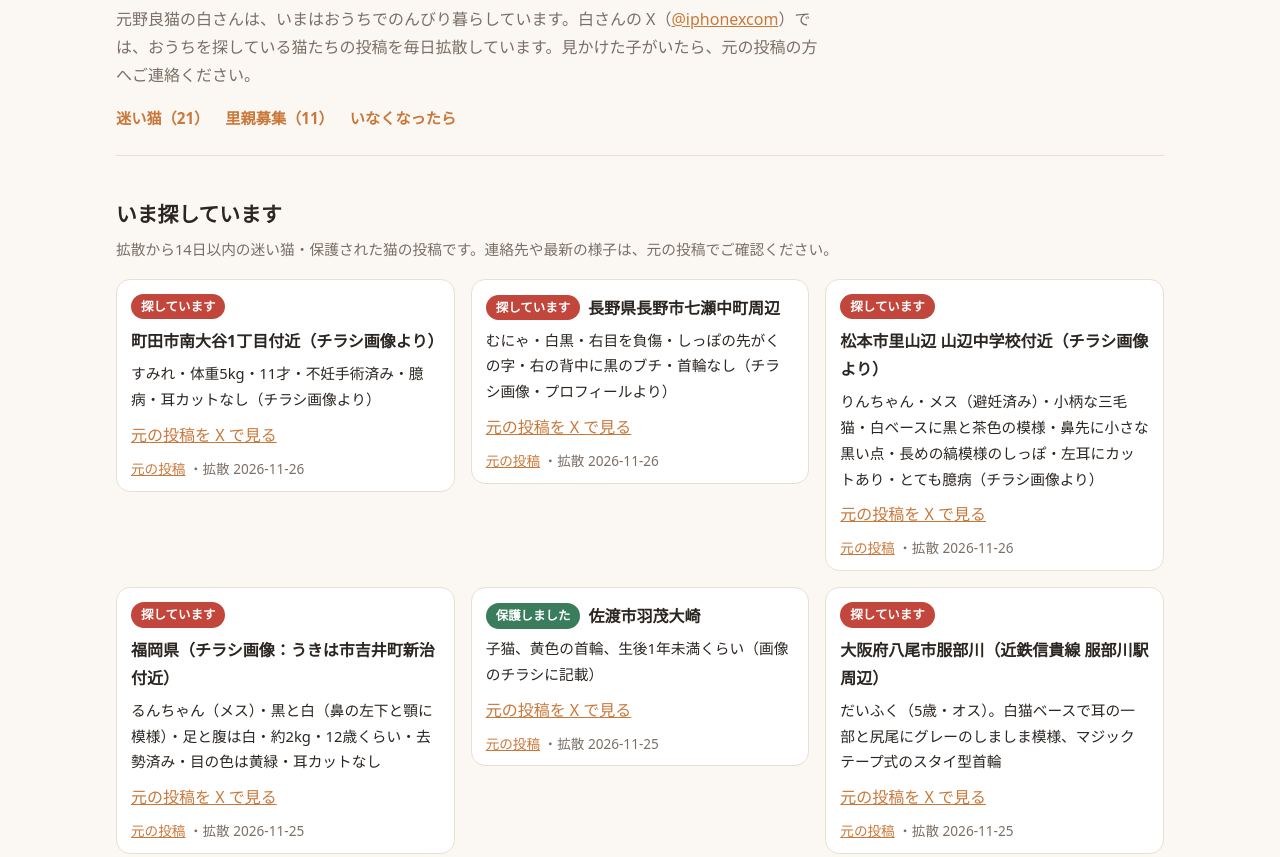
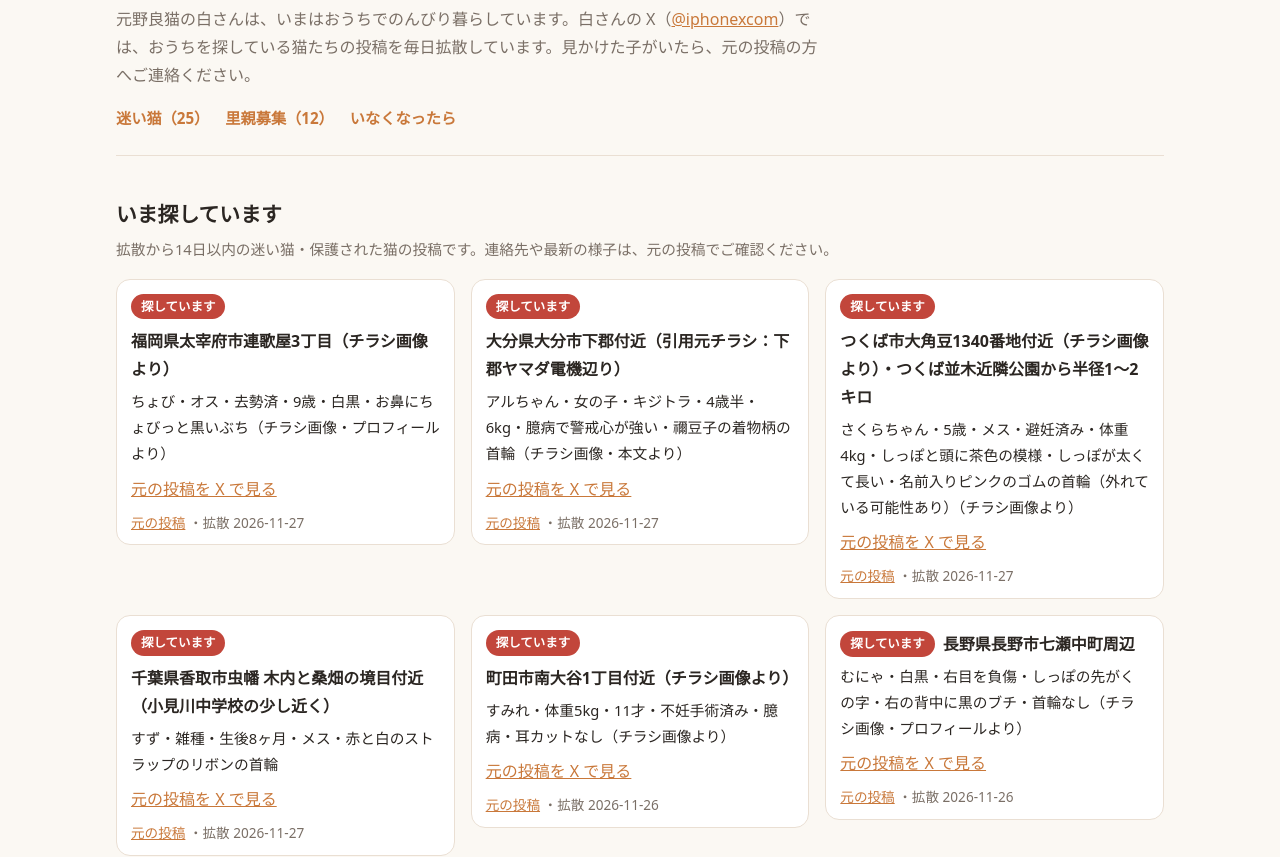
Before and after one commit to 2yzg569rkq-stack/shiro-cat-ouen, a plain HTML site: page docs/index.html in a window 1280 px wide. Shown: the part 102-959 px from the top of the page. Drawn offline with Linux system fonts and the light colour scheme.

Commit message:
Update cat support listings

```diff
--- a/docs/index.html
+++ b/docs/index.html
@@ -48,13 +48,61 @@ footer a{color:var(--accent)}
 <header>
   <h1>白さんの<span>迷い猫・保護猫</span>おうえん</h1>
   <p class="lead">元野良猫の白さんは、いまはおうちでのんびり暮らしています。白さんの X（<a href="https://x.com/iphonexcom" style="color:var(--accent)">@iphonexcom</a>）では、おうちを探している猫たちの投稿を毎日拡散しています。見かけた子がいたら、元の投稿の方へご連絡ください。</p>
-  <nav><a href="#lost">迷い猫（21）</a><a href="#adopt">里親募集（11）</a><a href="#guide">いなくなったら</a></nav>
+  <nav><a href="#lost">迷い猫（25）</a><a href="#adopt">里親募集（12）</a><a href="#guide">いなくなったら</a></nav>
 </header>
 
 <section id="lost">
   <h2>いま探しています</h2>
   <p class="sub">拡散から14日以内の迷い猫・保護された猫の投稿です。連絡先や最新の様子は、元の投稿でご確認ください。</p>
   <div class="grid">
+    <article class="card">
+      <div class="meta">
+        <span class="badge b-lost">探しています</span>
+        <span class="area">福岡県太宰府市連歌屋3丁目（チラシ画像より）</span>
+      </div>
+      <p class="feat">ちょび・オス・去勢済・9歳・白黒・お鼻にちょびっと黒いぶち（チラシ画像・プロフィールより）</p>
+      <blockquote class="twitter-tweet" data-dnt="true" data-lang="ja" data-conversation="none">
+        <a href="https://x.com/nekohacchipatch/status/2126089483607306373">元の投稿を X で見る</a>
+      </blockquote>
+      <p class="links"><a href="https://x.com/nekohacchipatch/status/2126089483607306373" target="_blank" rel="noopener">元の投稿</a>
+      ・拡散 2026-11-27</p>
+    </article>
+    <article class="card">
+      <div class="meta">
+        <span class="badge b-lost">探しています</span>
+        <span class="area">大分県大分市下郡付近（引用元チラシ：下郡ヤマダ電機辺り）</span>
+      </div>
+      <p class="feat">アルちゃん・女の子・キジトラ・4歳半・6kg・臆病で警戒心が強い・禰豆子の着物柄の首輪（チラシ画像・本文より）</p>
+      <blockquote class="twitter-tweet" data-dnt="true" data-lang="ja" data-conversation="none">
+        <a href="https://x.com/rinfam8/status/2126093561401925691">元の投稿を X で見る</a>
+      </blockquote>
+      <p class="links"><a href="https://x.com/rinfam8/status/2126093561401925691" target="_blank" rel="noopener">元の投稿</a>
+      ・拡散 2026-11-27</p>
+    </article>
+    <article class="card">
+      <div class="meta">
+        <span class="badge b-lost">探しています</span>
+        <span class="area">つくば市大角豆1340番地付近（チラシ画像より）・つくば並木近隣公園から半径1〜2キロ</span>
+      </div>
+      <p class="feat">さくらちゃん・5歳・メス・避妊済み・体重4kg・しっぽと頭に茶色の模様・しっぽが太くて長い・名前入りピンクのゴムの首輪（外れている可能性あり）（チラシ画像より）</p>
+      <blockquote class="twitter-tweet" data-dnt="true" data-lang="ja" data-conversation="none">
+        <a href="https://x.com/michell55158419/status/2126117971701694758">元の投稿を X で見る</a>
+      </blockquote>
+      <p class="links"><a href="https://x.com/michell55158419/status/2126117971701694758" target="_blank" rel="noopener">元の投稿</a>
+      ・拡散 2026-11-27</p>
+    </article>
+    <article class="card">
+      <div class="meta">
+        <span class="badge b-lost">探しています</span>
+        <span class="area">千葉県香取市虫幡 木内と桑畑の境目付近（小見川中学校の少し近く）</span>
+      </div>
+      <p class="feat">すず・雑種・生後8ヶ月・メス・赤と白のストラップのリボンの首輪</p>
+      <blockquote class="twitter-tweet" data-dnt="true" data-lang="ja" data-conversation="none">
+        <a href="https://x.com/cyaosuzu026/status/2126138578254303510">元の投稿を X で見る</a>
+      </blockquote>
+      <p class="links"><a href="https://x.com/cyaosuzu026/status/2126138578254303510" target="_blank" rel="noopener">元の投稿</a>
+      ・拡散 2026-11-27</p>
+    </article>
     <article class="card">
       <div class="meta">
         <span class="badge b-lost">探しています</span>
@@ -316,6 +364,18 @@ footer a{color:var(--accent)}
     <article class="card">
       <div class="meta">
         <span class="badge b-adopt">里親募集</span>
+        <span class="area">大阪市（大阪市HPで詳細・12月2日に譲渡会）</span>
+      </div>
+      <p class="feat">シャオ君（画像に仮名と記載）・好奇心旺盛な仔猫・おもちゃが大好き（画像の文字）・識別番号【8-4-69】</p>
+      <blockquote class="twitter-tweet" data-dnt="true" data-lang="ja" data-conversation="none">
+        <a href="https://x.com/osakawannyan/status/2126128516647489806">元の投稿を X で見る</a>
+      </blockquote>
+      <p class="links"><a href="https://x.com/osakawannyan/status/2126128516647489806" target="_blank" rel="noopener">元の投稿</a>
+      ・拡散 2026-11-27</p>
+    </article>
+    <article class="card">
+      <div class="meta">
+        <span class="badge b-adopt">里親募集</span>
         <span class="area">豊川市（ハッシュタグより）</span>
       </div>
       <p class="feat">なつちゃん・メス・推定生後6か月・食欲旺盛（本人の続きの投稿より）・保護後に寄生虫の駆除を経験</p>
@@ -460,7 +520,7 @@ footer a{color:var(--accent)}
 </section>
 
 <footer>
-  最終更新：2026年11月26日 19:15（日本時間）<br>
+  最終更新：2026年11月27日 13:15（日本時間）<br>
   掲載している投稿は X の埋め込みで表示しており、写真や文章は元の投稿者さんのものです。見つかった・里親さんが決まった・載せないでほしい、などのときは <a href="https://x.com/iphonexcom">@iphonexcom</a> までお知らせください。すぐに外します。
 </footer>
 </div>
```
